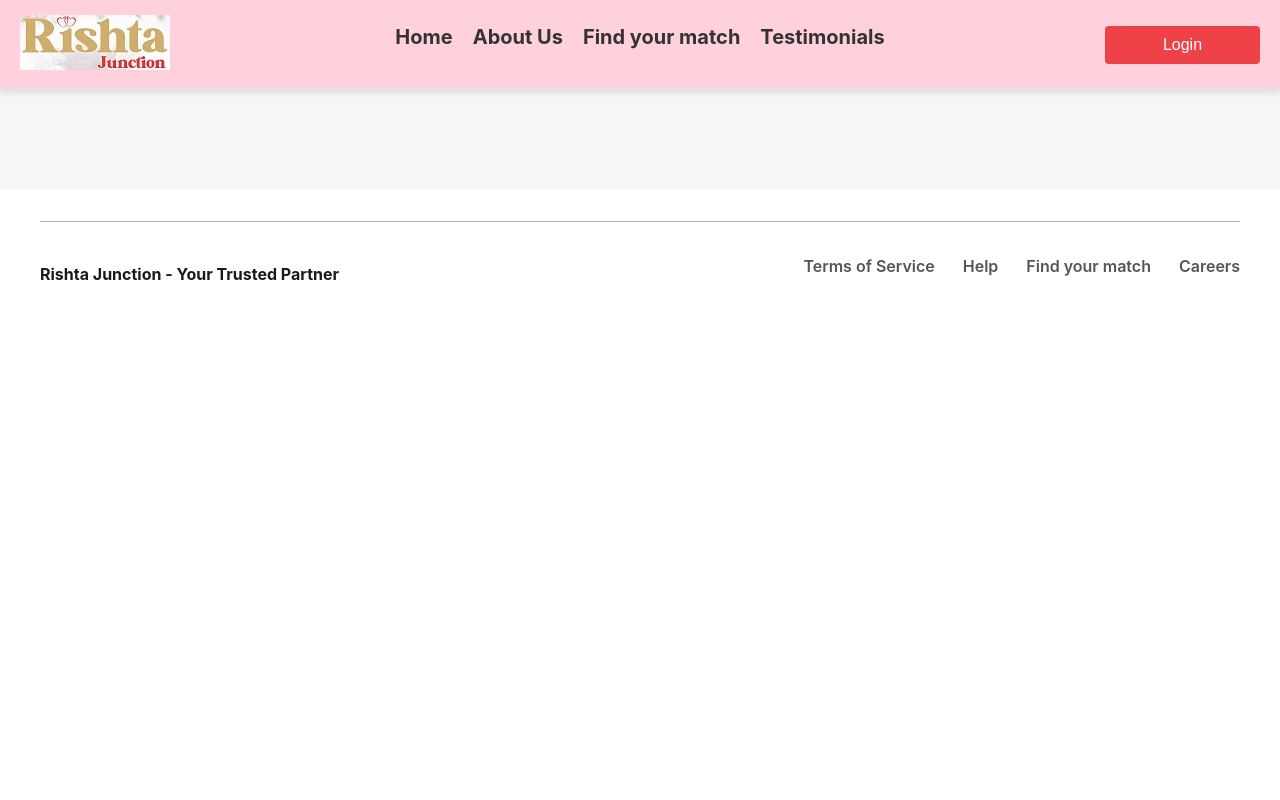
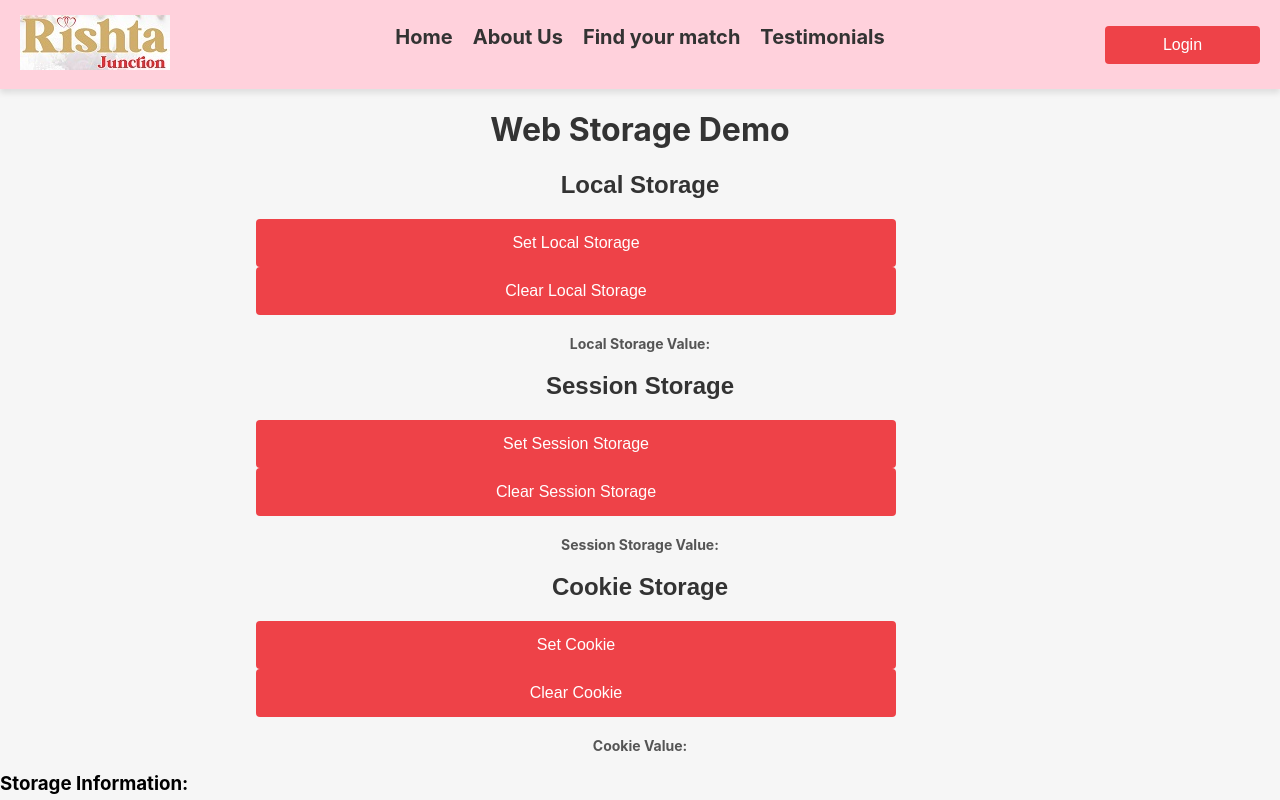
Before and after one commit to arpitjain310/rishta_junction, a React (Create React App) app in the folder matrimony-app/: page /storage in a window 1280 px wide. Shown: the top 800 px of the page. Built offline with nearby package versions, Linux system fonts and the light colour scheme.

Commit message:
adding sample storage check page

```diff
--- a/matrimony-app/src/App.js
+++ b/matrimony-app/src/App.js
@@ -14,6 +14,7 @@ import AdminPage from './pages/admin/admin.jsx';
 import Support from './pages/support/support.jsx';
 import UserProfileView from './pages/userprofileview/UserProfileView.jsx';
 import PasswordReset from './pages/passwordreset/passwordreset.jsx';
+import StorageDemo from './pages/userprofile/sample.jsx';
 
 const RishtaJunction = () => {
   return (
@@ -30,6 +31,7 @@ const RishtaJunction = () => {
             {/* <Route path="/admin" element={<AdminPage />} /> */}
             <Route path="/terms" element={<Terms />} />
             <Route path="/support" element={<Support />} />
+            <Route path="/storage" element={<StorageDemo />} />
           </Routes>
         </main>
         <Footer />
--- /dev/null
+++ b/matrimony-app/src/pages/userprofile/sample.jsx
@@ -0,0 +1,131 @@
+
+import React, { useState, useEffect } from 'react';
+
+const StorageDemo = () => {
+  const [localData, setLocalData] = useState('');
+  const [sessionData, setSessionData] = useState('');
+  const [cookieData, setCookieData] = useState('');
+
+  // Local Storage Operations
+  const handleLocalStorage = () => {
+    localStorage.setItem('localKey', 'This is stored in localStorage');
+    setLocalData(localStorage.getItem('localKey'));
+  };
+
+  const clearLocalStorage = () => {
+    localStorage.removeItem('localKey');
+    setLocalData('');
+  };
+
+  // Session Storage Operations
+  const handleSessionStorage = () => {
+    sessionStorage.setItem('sessionKey', 'This is stored in sessionStorage');
+    setSessionData(sessionStorage.getItem('sessionKey'));
+  };
+
+  const clearSessionStorage = () => {
+    sessionStorage.removeItem('sessionKey');
+    setSessionData('');
+  };
+
+  // Cookie Operations
+  const handleCookie = () => {
+    document.cookie = "cookieKey=This is stored in cookie; expires=" + new Date(Date.now() + 86400000).toUTCString();
+    setCookieData(document.cookie.split('=')[1]);
+  };
+
+  const clearCookie = () => {
+    document.cookie = "cookieKey=; expires=" + new Date(0).toUTCString();
+    setCookieData('');
+  };
+
+  useEffect(() => {
+    // Check for existing data on component mount
+    const localStorageData = localStorage.getItem('localKey');
+    const sessionStorageData = sessionStorage.getItem('sessionKey');
+    const cookieValue = document.cookie.split('=')[1];
+
+    if (localStorageData) setLocalData(localStorageData);
+    if (sessionStorageData) setSessionData(sessionStorageData);
+    if (cookieValue) setCookieData(cookieValue);
+  }, []);
+
+  return (
+    <div className="container mx-auto p-4">
+      <h1 className="text-2xl font-bold mb-6">Web Storage Demo</h1>
+
+      <div className="space-y-8">
+        {/* Local Storage Section */}
+        <div className="border p-4 rounded">
+          <h2 className="text-xl font-semibold mb-4">Local Storage</h2>
+          <div className="space-y-2">
+            <button
+              onClick={handleLocalStorage}
+              className="bg-blue-500 text-white px-4 py-2 rounded mr-2"
+            >
+              Set Local Storage
+            </button>
+            <button
+              onClick={clearLocalStorage}
+              className="bg-red-500 text-white px-4 py-2 rounded"
+            >
+              Clear Local Storage
+            </button>
+            <p className="mt-2">Local Storage Value: {localData}</p>
+          </div>
+        </div>
+
+        {/* Session Storage Section */}
+        <div className="border p-4 rounded">
+          <h2 className="text-xl font-semibold mb-4">Session Storage</h2>
+          <div className="space-y-2">
+            <button
+              onClick={handleSessionStorage}
+              className="bg-blue-500 text-white px-4 py-2 rounded mr-2"
+            >
+              Set Session Storage
+            </button>
+            <button
+              onClick={clearSessionStorage}
+              className="bg-red-500 text-white px-4 py-2 rounded"
+            >
+              Clear Session Storage
+            </button>
+            <p className="mt-2">Session Storage Value: {sessionData}</p>
+          </div>
+        </div>
+
+        {/* Cookie Section */}
+        <div className="border p-4 rounded">
+          <h2 className="text-xl font-semibold mb-4">Cookie Storage</h2>
+          <div className="space-y-2">
+            <button
+              onClick={handleCookie}
+              className="bg-blue-500 text-white px-4 py-2 rounded mr-2"
+            >
+              Set Cookie
+            </button>
+            <button
+              onClick={clearCookie}
+              className="bg-red-500 text-white px-4 py-2 rounded"
+            >
+              Clear Cookie
+            </button>
+            <p className="mt-2">Cookie Value: {cookieData}</p>
+          </div>
+        </div>
+      </div>
+
+      <div className="mt-8 p-4 bg-gray-100 rounded">
+        <h3 className="font-semibold mb-2">Storage Information:</h3>
+        <ul className="list-disc ml-6">
+          <li>Local Storage: Persists until explicitly cleared</li>
+          <li>Session Storage: Persists until browser tab is closed</li>
+          <li>Cookies: Can be set with expiration date and are sent with HTTP requests</li>
+        </ul>
+      </div>
+    </div>
+  );
+};
+
+export default StorageDemo;
```
